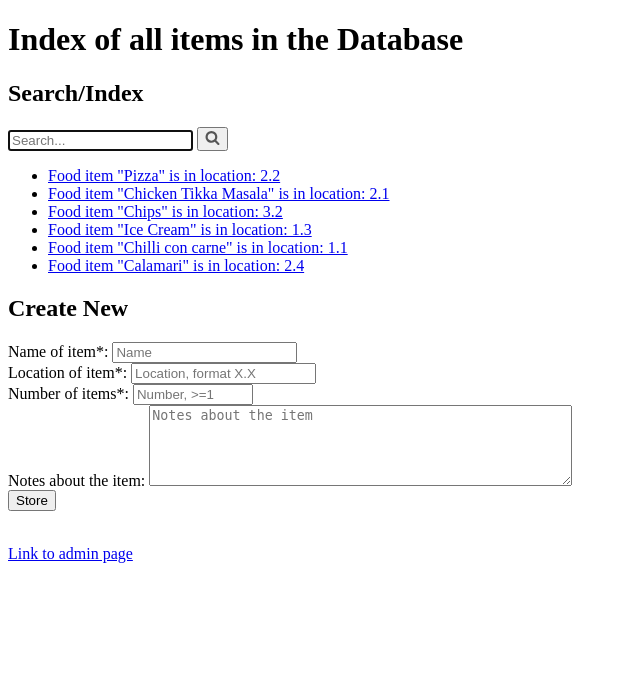
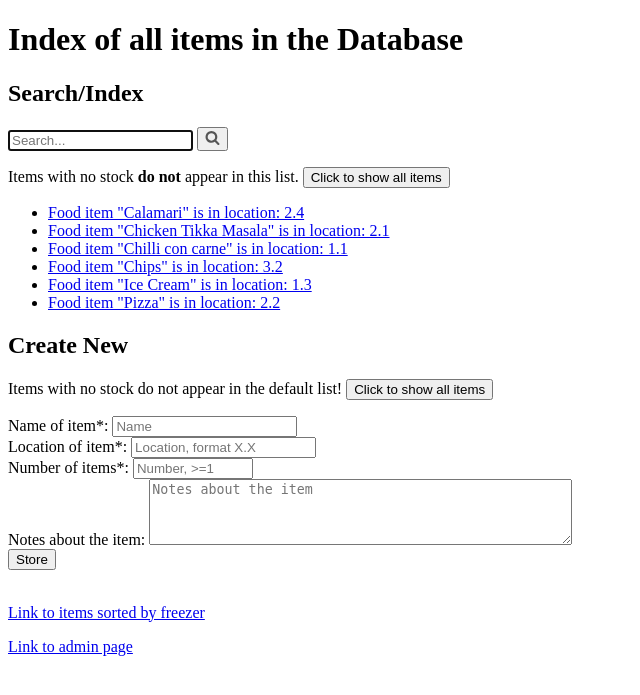
Before and after one commit to R5201/freezer-food-database, a Django app: page /ffdb/ in a window 1280 px wide. Shown: the top 695 px of the page, without its empty margins (0-640 px from the left). Run offline with Django 3.2, Linux system fonts and the light colour scheme; data comes from the database, SQL or seed files in the repository; both versions use the stored data as it was after the commit.

Commit message:
Stock, index pages updates
New index table page.
Items with 0 stock are hidden.
Stock update shortcut buttons.

```diff
--- a/ffdb/templates/ffdb/index.html
+++ b/ffdb/templates/ffdb/index.html
@@ -4,6 +4,8 @@
     <!!-- this is incomplete html, with no css -->
 
 {% load static %}
+{% load ffdb_tags %}
+
     <head>
         <title>Index page</title>
         <link rel="icon" type="image/png" href="{% static 'ffdb/favicon.png' %}">
@@ -21,28 +23,40 @@
                 <button for="searchbar"><img src="{% static "admin/img/search.svg" %}" alt="Search"></button> <!--(built in) Search icon-->
             </form>
 
-            {% if object_list %} <!-- Displays search results -->
+            {% if search_results %} <!-- Displays search results -->
                 <p>You searched for "<b>{{ query }}</b>". Here are your results: <a href='/ffdb/'>Clear search</a></p>
                 <ul>
-                    {% for food in object_list %}
-                    <li><a href="/ffdb/{{ food.id }}/">Food item "{{food}}" is in location: {{ food.foodLocation }}</a></li>
+                    {% for item in search_results %}
+                        <li><a href="/ffdb/{{ item.id }}/">Food item "{{item}}" is in location: {{ item.foodLocation }}</a></li>
                     {% endfor %}
                 </ul>
 
-            {% elif not object_list and query %} <!-- Displays all in DB if no results -->
-                <p>Your query "<b>{{ query }}</b>" returned no results. Below are all of the items in the DataBase. <a href='/ffdb/'>Clear search</a></p>
+            {% elif not search_results and query %} <!-- Displays all in DB if no results but the user searched for something-->
+                {% if query == '*ShowAll' %} <!-- special case for showing all the list without the search results message-->
+                    <p>Here are all items in the database (including those with no stock). <a href='/ffdb/'>Clear</a></p> <!-- for the fake search to see all items-->
+                {% else %}
+                    <p>Your query "<b>{{ query }}</b>" returned no results. Below are all of the items in the Database. <a href='/ffdb/'>Clear search</a></p>
+                {% endif %}
                 <ul>
-                    {% for food in all_food_items %}
-                    <li><a href="/ffdb/{{ food.id }}/">Food item "{{food}}" is in location: {{ food.foodLocation }}</a></li>
+                    {% for item in all_food_items %}
+                        <li><a href="/ffdb/{{ item.id }}/">Food item "{{item}}" is in location: {{ item.foodLocation }}</a></li>
                     {% endfor %}
                 </ul>
 
             {% elif all_food_items %} <!-- Displays all if no search made -->
+                <form action='{% url 'index' %}' method='GET'>
+                    <p>Items with no stock <b>do not</b> appear in this list.
+                    <input name='q' id='q' value='*ShowAll' hidden>
+                    <button for='q'>Click to show all items</button>
+                </form>
                 <ul>
-                    <!-- This is supposed to use the "i" in the for loop, food, not foodItems, which I was trying to use this whole time-->
                     <!-- Ex: "Food item Pizza is in location: 2.2"-->
-                    {% for food in all_food_items %}
-                    <li><a href="/ffdb/{{ food.id }}/">Food item "{{food}}" is in location: {{ food.foodLocation }}</a></li>
+                    {% for item in all_food_items %}
+                        {% with stock=food_stock|index:forloop.counter0 %} <!-- sets the /stock/ variable to the item that is equivalent to the current /food/ value using the index method-->
+                            {% if stock.stockNumber != 0 %} <!-- if there is stock for the current item -->
+                                <li><a href="/ffdb/{{ item.id }}/">Food item "{{item}}" is in location: {{ item.foodLocation }}</a></li>
+                            {% endif %}
+                        {% endwith %}
                     {% endfor %}
                 </ul>
 
@@ -60,6 +74,11 @@
 
             <!-- Item creation form -->
         <h2>Create New</h2>
+            <form action='{% url 'index' %}' method='GET'>
+                <p>Items with no stock do not appear in the default list!
+                <input name='q' id='q' value='*ShowAll' hidden>
+                <button for='q'>Click to show all items</button>
+            </form>
 
             <form action='' method='POST'>{% csrf_token %}
                 <label for='name'>Name of item*:</label>
@@ -72,9 +91,9 @@
                 <input name='Number' type='Number' placeholder='Number, >=1' id='stock' min='1' max='2147483647' required></br>
 
                 <label for='notes'>Notes about the item:</label>
-                <textarea name='Notes' type='text' placeholder='Notes about the item' id='notes' rows='5' cols='50' maxlength='200'></textarea></br>
+                <textarea name='Notes' type='text' placeholder='Notes about the item' id='notes' rows='4' cols='50' maxlength='200'></textarea></br>
 
-                <input name='new_id' id='new_id' value='new_index' hidden>
+                <input name='new_id' id='new_id' value='new_index' hidden> <!-- for identifying what did the POST-->
 
                 <button type='submit' for='notes' id='confirm'>Store</button>
             </form>
@@ -82,6 +101,7 @@
 
         <!-- "Footer" -->
         </br>
+        <p><a href='/ffdb/freezer/'>Link to items sorted by freezer</a></p>
         <p><a href='/admin/ffdb/fooditems/'>Link to admin page</a></p>
     </body>
 </html>
--- /dev/null
+++ b/ffdb/templatetags/ffdb_tags.py
@@ -0,0 +1,9 @@
+from django import template
+register = template.Library()
+
+@register.filter # custom filter that takes the current for loop index (or other index variable) and uses it to get the value (this cannot be done normally)
+def index(indexable, i):
+    try:
+        return indexable[i]
+    except: # if the index doesn't exist, then return nothing
+        return ''
--- a/ffdb/urls.py
+++ b/ffdb/urls.py
@@ -2,13 +2,16 @@ from django.urls import path
 from . import views
 
 urlpatterns = [
-    # ex. /ffdb/
+    #* ex. /ffdb/
     path('', views.index, name='index'),
 
-    # ex. /ffdb/1/
+    #* ex. /ffdb/freezer/ - for ordering by freezer. mostly copied from index.html
+    path('freezer/', views.freezer, name='freezer'),
+
+    #* ex. /ffdb/1/
     path('<int:foodItems_id>/', views.detail, name='detail'),
 
-    # ex. /ffdb/1/location/
+    #* ex. /ffdb/1/location/
     path('<int:foodItems_id>/location/', views.location, name='location'),
 ]
     #// ex: /ffdb/1/notes
--- a/ffdb/views.py
+++ b/ffdb/views.py
@@ -5,20 +5,32 @@ from .models import foodItems, foodStock
 
 #* ex. /ffdb/
 def index(request):
-    all_food_items = foodItems.objects.all()
+    all_food_items = foodItems.objects.all().order_by('foodName') # get all items & order alphabetically
+    food_stock = foodStock.objects.all().order_by('foodItemss__foodName') # get all item's stock, ordered by name (same as all_food_items)
 
-    #* handles search queries
+    #* handles search queries (and show all button)
     if request.method == 'GET':
         query = request.GET.get('q')
-        if query != None: #verify that user searched for something
-            object_list = foodItems.objects.filter(Q(foodName__icontains=query) | Q(foodLocation__iexact=query)) #retrieve query
+
+        if query == '*ShowAll': # "search" to reveal all items
             context = {
                 'all_food_items': all_food_items,
-                'object_list': object_list,
                 'query': query,
             }
-        else:
-            context = {'all_food_items': all_food_items}
+
+        elif query != None: #verify that user searched for something
+            search_results = foodItems.objects.filter(Q(foodName__icontains=query) | Q(foodLocation__iexact=query)).order_by('foodName') #retrieve query
+            context = {
+                'all_food_items': all_food_items,
+                'search_results': search_results,
+                'query': query,
+            }
+
+        else: # search has no results
+            context = {
+                'all_food_items': all_food_items,
+                'food_stock': food_stock
+            }
 
     #* new item creation from index form
     elif request.method =='POST' and request.POST.get('new_id') == 'new_index': # POST comes from index new item form
@@ -39,6 +51,7 @@ def index(request):
 
         context = {
             'all_food_items': all_food_items,
+            'food_stock': food_stock,
             'new_confirmation': new_confirmation,
         }
 
@@ -50,7 +63,7 @@ def index(request):
 
         # delete from db
         delete_item = foodItems.objects.filter(pk=item_id) #item to be deleted
-        delete_item_stock = foodStock.objects.filter(pk=item_id) #might not be necessary
+        delete_item_stock = foodStock.objects.filter(pk=item_id)
         delete_item.delete()
         delete_item_stock.delete()
 
@@ -58,20 +71,44 @@ def index(request):
 
         context = {
             'all_food_items': all_food_items,
+            'food_stock': food_stock,
             'delete_confirmation': delete_confirmation,
         }
 
     else:
-        context = {'all_food_items': all_food_items}
+        context = {
+            'all_food_items': all_food_items,
+            'food_stock': food_stock,
+            }
 
     return render(request, "ffdb/index.html", context)
+
+
+#* ex. /ffdb/freezer/
+def freezer(request):
+    all_food_items_freezer = foodItems.objects.all()
+    all_food_items_freezer_1 = foodItems.objects.filter(foodLocation__startswith='1') # gets a list of all items in the first freezer
+    all_food_items_freezer_2 = foodItems.objects.filter(foodLocation__startswith='2') # gets a list of all items in the second freezer
+    all_food_items_freezer_3 = foodItems.objects.filter(foodLocation__startswith='3') # gets a list of all items in the third freezer
+
+    max_length = max(len(all_food_items_freezer_1), len(all_food_items_freezer_2), len(all_food_items_freezer_3)) # gets the max length for each freezer
+
+    context = {
+        'all_food_items_freezer': all_food_items_freezer,
+        'all_food_items_freezer_1': all_food_items_freezer_1,
+        'all_food_items_freezer_2': all_food_items_freezer_2,
+        'all_food_items_freezer_3': all_food_items_freezer_3,
+        'max_length': range(max_length),
+    }
+
+    return render(request, "ffdb/freezer.html", context)
 
 
 #* ex. /ffdb/1/
 def detail(request, foodItems_id):
     item = get_object_or_404(foodItems, pk=foodItems_id)
     stock = get_object_or_404(foodStock, pk=foodItems_id)
-    fI_id = foodItems_id #allows the edit and deletion forms to identify themselves
+    fI_id = foodItems_id #allows the edit, deletion & stock forms to identify their item's primary key
 
     #* item edit/update from detail form
     if request.method == 'POST' and request.POST.get('edit_id') == 'edit_detail': # POST comes from detail edit form
@@ -86,13 +123,55 @@ def detail(request, foodItems_id):
         foodItems.objects.filter(pk=item_id).update(foodName=edit_name, foodLocation=edit_location, foodItemNotes=edit_notes)
         foodStock.objects.filter(pk=item_id).update(foodLocation=edit_location, stockNumber=edit_stock)
 
-        edit_confirmation = "Edit completed, refresh to see changes" # confirmation
+        edit_confirmation = "Edit completed, refresh to see changes." # confirmation
 
         context = {
             'item': item,
             'stock': stock,
             'fI_id': fI_id,
             'edit_confirmation': edit_confirmation,
+        }
+
+    #* stock update add from detail form
+    elif request.method == 'POST' and request.POST.get('stock_id') == 'stockAdd_detail':
+        #* fetch values
+        add_stock = int(request.POST.get('stock_add')) + 1
+        item_id = request.POST.get('item_id')
+
+        if add_stock < 2147483648:
+        #* update db
+            foodStock.objects.filter(pk=item_id).update(stockNumber=add_stock)
+            stock_confirmation = "Stock added, refresh to see changes." # confirmation
+
+        else:
+            stock_confirmation = "Number too big, stock not updated!"
+
+        context = {
+            'item': item,
+            'stock': stock,
+            'fI_id': fI_id,
+            'stock_confirmation': stock_confirmation
+        }
+
+    #* stock update remove from detail form
+    elif request.method == 'POST' and request.POST.get('stock_id') == 'stockRemove_detail':
+        #* fetch values
+        remove_stock = int(request.POST.get('stock_remove')) - 1
+        item_id = request.POST.get('item_id')
+
+        if remove_stock >= 0:
+        #* update db
+            foodStock.objects.filter(pk=item_id).update(stockNumber=remove_stock)
+            stock_confirmation = "Stock removed, refresh to see changes." # confirmation
+
+        else:
+            stock_confirmation = "Number too small, stock not updated!"
+
+        context = {
+            'item': item,
+            'stock': stock,
+            'fI_id': fI_id,
+            'stock_confirmation': stock_confirmation
         }
 
     else:
@@ -106,7 +185,7 @@ def detail(request, foodItems_id):
 
 
 # mostly covered on detail, will use image on location page.
-# /ffdb/1/location
+#* ex. /ffdb/1/location
 def location(request, foodItems_id):
     item = get_object_or_404(foodItems, pk=foodItems_id)
 
```
Also changed, not shown: ffdb/templates/ffdb/detail.html (+27 -6 lines), ffdb/templates/ffdb/freezer.html (added, +58 -0 lines), db.sqlite3, ffdb/static/ffdb/0.0.png (added), 1 other file.
